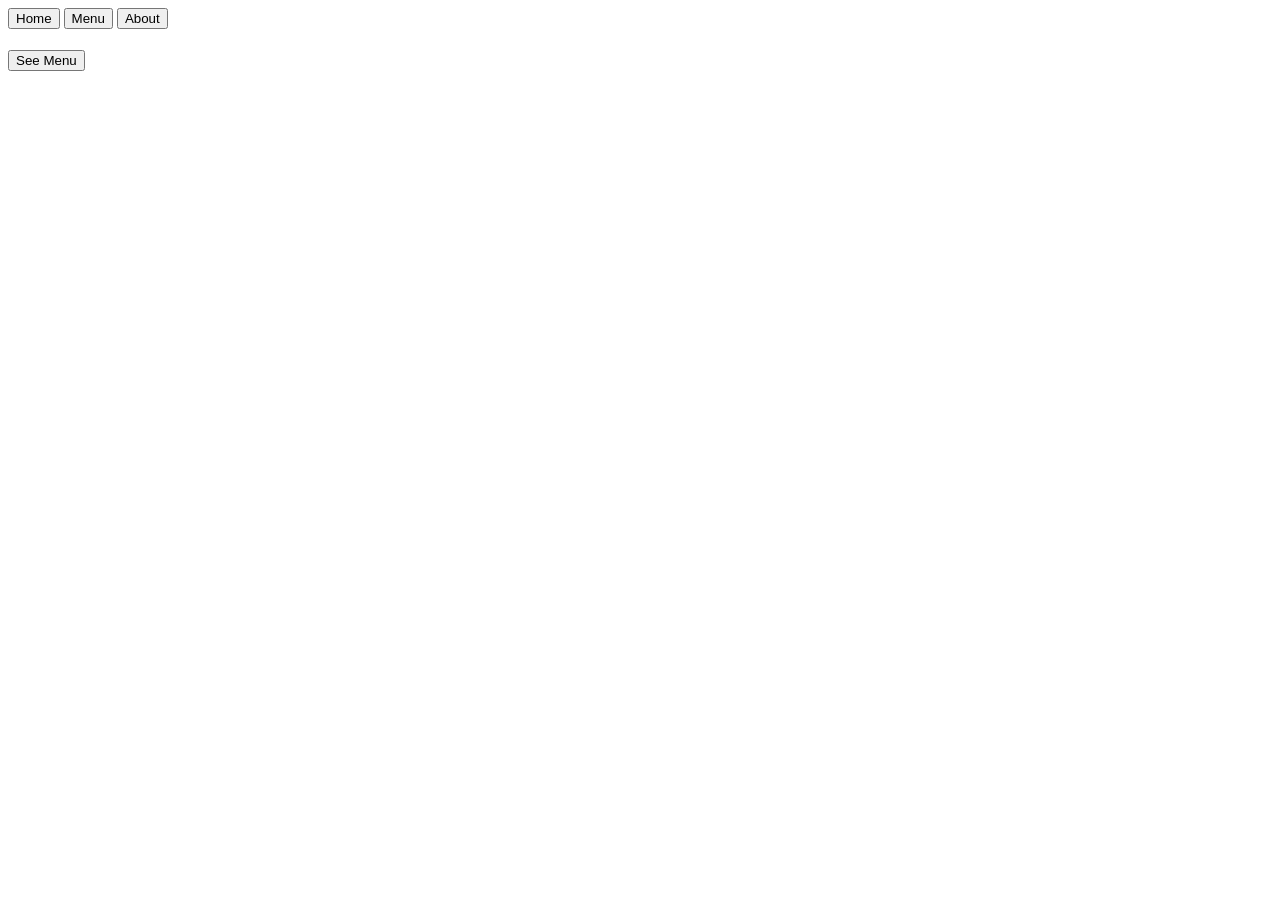
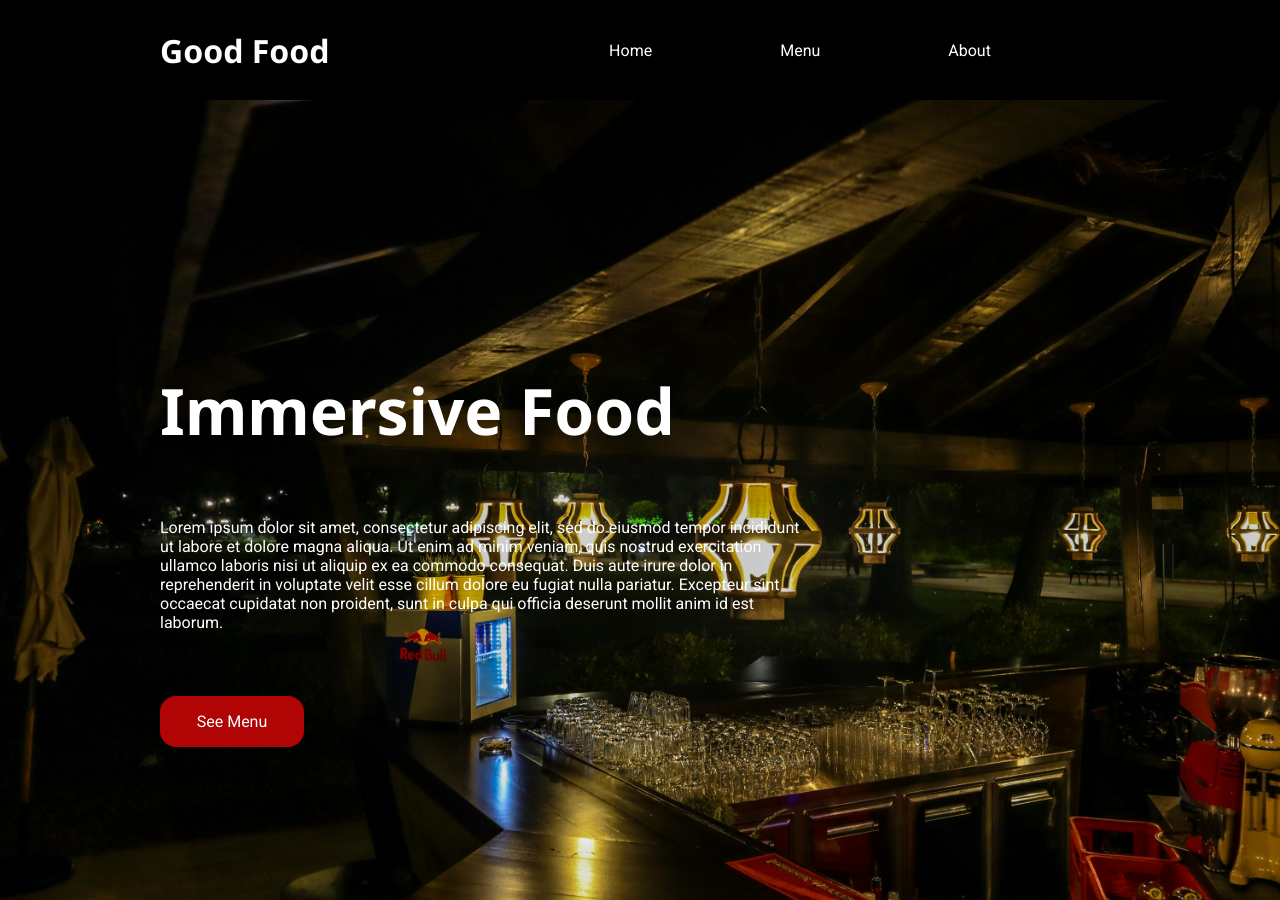
Before and after one commit to christianiwanejko1-art/restaurant, a website built with webpack: page src/index.html in a window 1280 px wide. Before the commit the page ends 800 px from the top, so only its background shows below. Built offline with nearby package versions, Linux system fonts and the light colour scheme.

Commit message:
Finished the landing page / home page

```diff
--- a/package.json
+++ b/package.json
@@ -14,7 +14,9 @@
     "@babel/core": "^7.28.5",
     "@babel/preset-env": "^7.28.5",
     "babel-loader": "^10.0.0",
+    "css-loader": "^7.1.2",
     "html-webpack-plugin": "^5.6.5",
+    "style-loader": "^4.0.0",
     "webpack": "^5.104.1",
     "webpack-cli": "^6.0.1",
     "webpack-dev-server": "^5.2.2"
--- a/src/index.html
+++ b/src/index.html
@@ -5,9 +5,16 @@
     <meta name="viewport" content="width=device-width, initial-scale=1.0">
     <title>Restaurant Website</title>
     <script src="bundle.js"></script>
+    <link rel="preconnect" href="https://fonts.googleapis.com">
+    <link rel="preconnect" href="https://fonts.gstatic.com" crossorigin>
+    <link href="https://fonts.googleapis.com/css2?family=Noto+Sans:ital,wght@0,100..900;1,100..900&display=swap" rel="stylesheet">
+    <link rel="preconnect" href="https://fonts.googleapis.com">
+    <link rel="preconnect" href="https://fonts.gstatic.com" crossorigin>
+    <link href="https://fonts.googleapis.com/css2?family=Roboto:ital,wght@0,100..900;1,100..900&display=swap" rel="stylesheet">
 </head>
 <body>
     <header>
+        <h1 id="logo">Good Food</h1>
         <nav>
             <button>Home</button>
             <button>Menu</button>
--- a/src/index.js
+++ b/src/index.js
@@ -1,4 +1,5 @@
 import { createMain } from "./main.js"
+import "./style.css"
 
 document.addEventListener('DOMContentLoaded', () => {
     createMain()
--- a/src/main.js
+++ b/src/main.js
@@ -10,11 +10,16 @@ const createMain = function () {
     const contentContainer = document.getElementById('content');
     contentContainer.innerHTML = ''
     const intro = document.createElement('div');
-    intro.classList.add('introduction');
+    intro.id = 'introduction';
     const introH1 = document.createElement('h1')
+    introH1.textContent = 'Immersive Food'
+    introH1.classList.add('funkyFont')
+    introH1.id = 'immersiveH1'
     const introP = document.createElement('p')
+    introP.textContent = 'Lorem ipsum dolor sit amet, consectetur adipiscing elit, sed do eiusmod tempor incididunt ut labore et dolore magna aliqua. Ut enim ad minim veniam, quis nostrud exercitation ullamco laboris nisi ut aliquip ex ea commodo consequat. Duis aute irure dolor in reprehenderit in voluptate velit esse cillum dolore eu fugiat nulla pariatur. Excepteur sint occaecat cupidatat non proident, sunt in culpa qui officia deserunt mollit anim id est laborum.'
     const introButton = document.createElement('button')
     introButton.textContent = 'See Menu'
+    introButton.id = 'introBtn'
 
     intro.append(introH1, introP, introButton)
     contentContainer.appendChild(intro)
--- /dev/null
+++ b/src/style.css
@@ -0,0 +1,83 @@
+/* ui inspired - https://dribbble.com/shots/18469821-Food-web-Landing-Page */
+
+* {
+    padding: 0;
+    margin: 0;
+    font-family: "Roboto", sans-serif;
+    color: white;
+}
+
+html, body {
+    overflow: hidden;
+}
+
+header {
+    width: 100vw;
+    height: 100px;
+    background-color: black;
+    display: grid;
+    grid-template-columns: 1fr 2fr 4fr 1fr;
+    grid-template-rows: 1fr;
+    box-sizing: border-box;
+}
+
+nav {
+    display: grid;
+    margin: 0 auto;
+    box-sizing: border-box;
+    grid-auto-flow: column;
+}
+
+nav button {
+    all: unset;
+    font-size: 16px;
+    cursor: pointer;
+    width: auto;
+    height: 100%;
+    padding: 0 64px;
+}
+
+#content {
+    display: grid;
+    width: 100vw;
+    height: 100vh;
+    grid-template-columns: 1fr 4fr 2fr 1fr;
+    grid-template-rows: 3fr 5fr 1fr;
+    background-image: url('./images/restaurant.jpg');
+    background-size: cover;
+}
+
+#introduction {
+    grid-column: 2 / 3;
+    grid-row: 2 / 3;
+    display: flex;
+    row-gap: 64px;
+    flex-direction: column;
+}
+
+#introBtn {
+    all: unset;
+    font-size: 16px;
+    padding: 16px;
+    cursor: pointer;
+    border-radius: 16px;
+    background-color: rgb(177, 4, 4);
+    width: 112px;
+    text-align: center;
+}
+
+.funkyFont, #logo {
+    font-family: "Noto Sans", sans-serif;
+}
+
+#logo {
+    grid-column: 2 / 3;
+    height: 100%;
+    width: 100%;
+    display: grid;
+    align-items: center;
+}
+
+#immersiveH1 {
+    font-size: 64px;
+}
--- a/webpack.config.js
+++ b/webpack.config.js
@@ -21,6 +21,10 @@ module.exports = {
           },
         },
       },
+      {
+        test: /\.css$/i,
+        use: ["style-loader", "css-loader"],
+      },
     ],
   },
   plugins: [
```
Also changed, not shown: src/images/restaurant.jpg (added), 2 other files.
